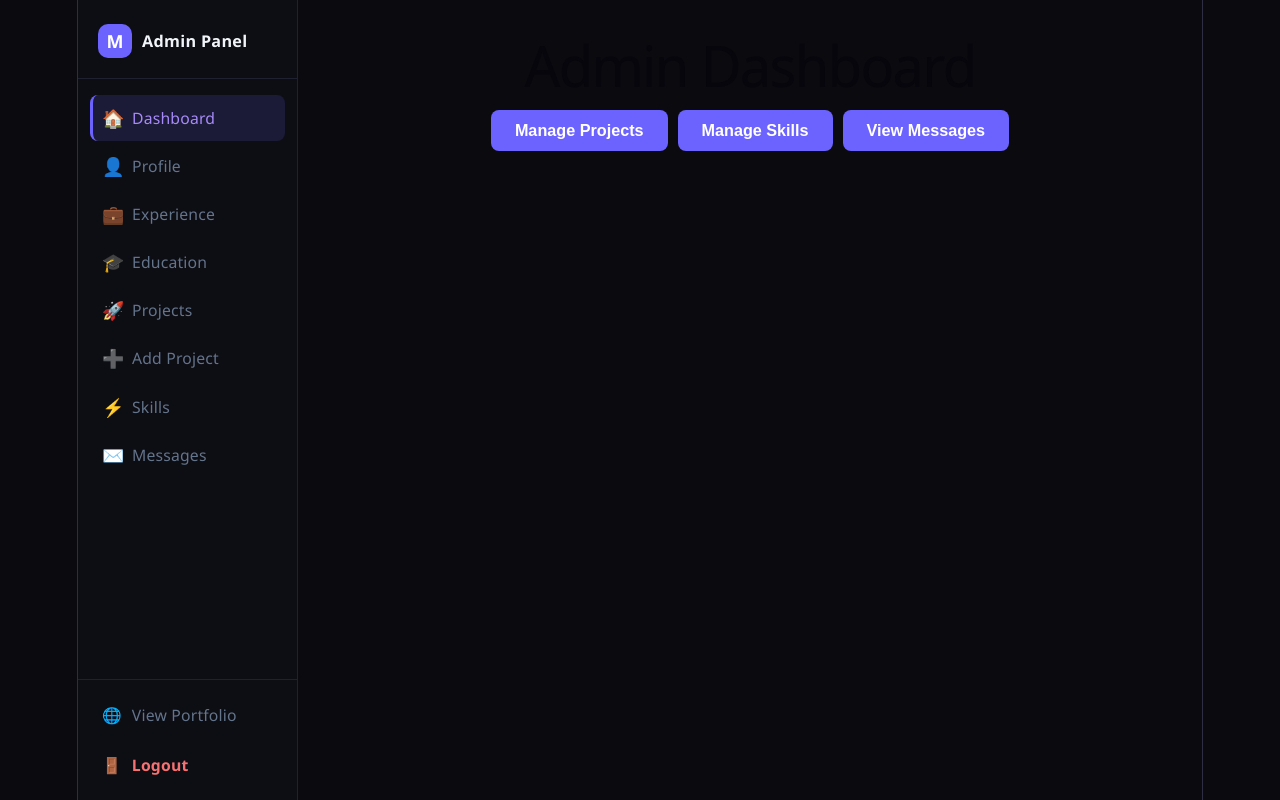
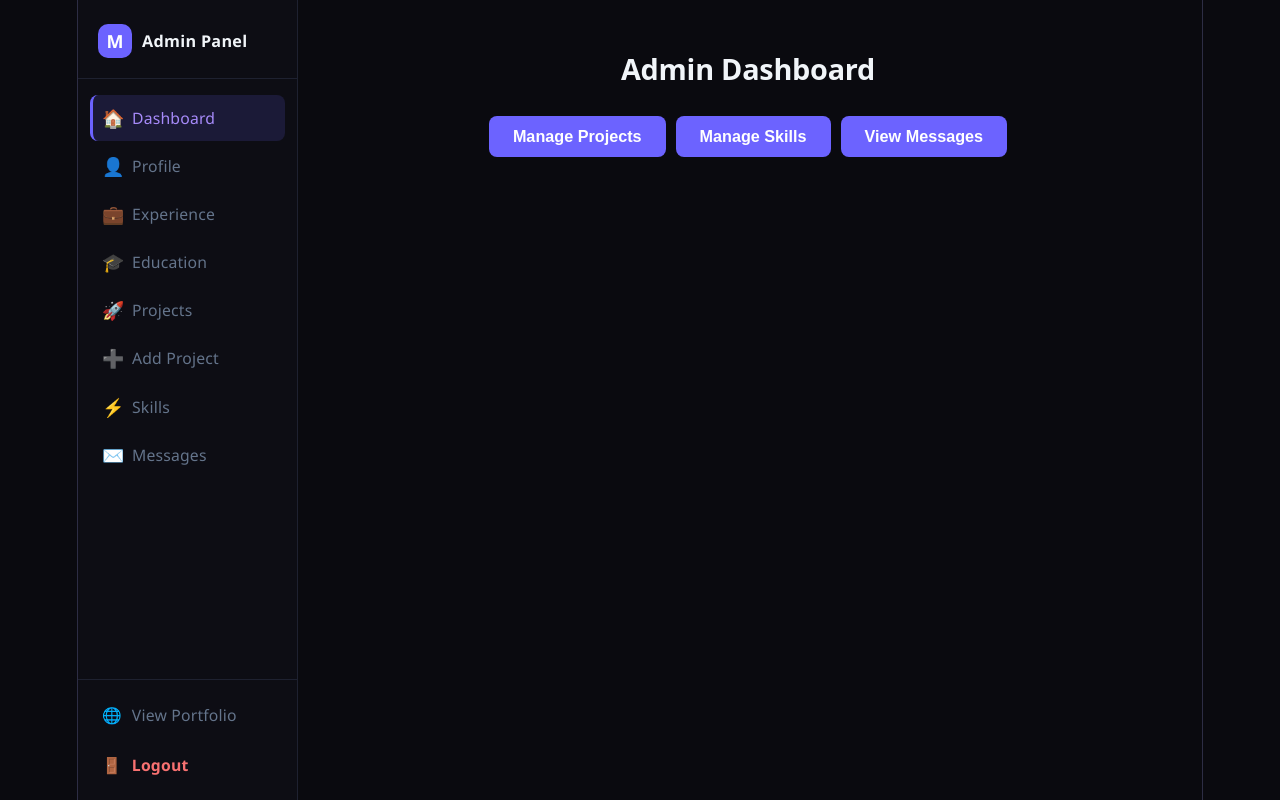
Before and after one commit to mayurch25/my-portfolio, a React (Vite) app in the folder my-frontend/: page /admin in a window 1280 px wide. Built offline with nearby package versions, Linux system fonts and the light colour scheme; no server answers; sample sign-in values are in the browser's storage.

Commit message:
feat: update title in index.html and enhance Dashboard layout with styled components

```diff
--- a/my-frontend/index.html
+++ b/my-frontend/index.html
@@ -4,7 +4,7 @@
     <meta charset="UTF-8" />
     <link rel="icon" type="image/svg+xml" href="/favicon.svg" />
     <meta name="viewport" content="width=device-width, initial-scale=1.0" />
-    <title>my-frontend</title>
+    <title>My Portfolio</title>
   </head>
   <body>
     <div id="root"></div>
--- a/my-frontend/src/pages/Dashboard.jsx
+++ b/my-frontend/src/pages/Dashboard.jsx
@@ -6,9 +6,11 @@ export default function Dashboard() {
   const navigate = useNavigate();
 
   return (
-    <div>
-      <h1>Admin Dashboard</h1>
-
+    <div className={adminStyles.page}>
+      <div className={adminStyles.header}>
+      <h2 className={adminStyles.title}>Admin Dashboard</h2>
+      </div>
+      <div style={{ marginTop: "30px" }}>
       <button onClick={() => navigate("/admin/projects")} className={adminStyles.btnPrimary} >
         Manage Projects
       </button>
@@ -20,6 +22,7 @@ export default function Dashboard() {
       <button onClick={() => navigate("/admin/messages")} className={adminStyles.btnPrimary}>
         View Messages
       </button>
+      </div>
     </div>
   );
 }
```
